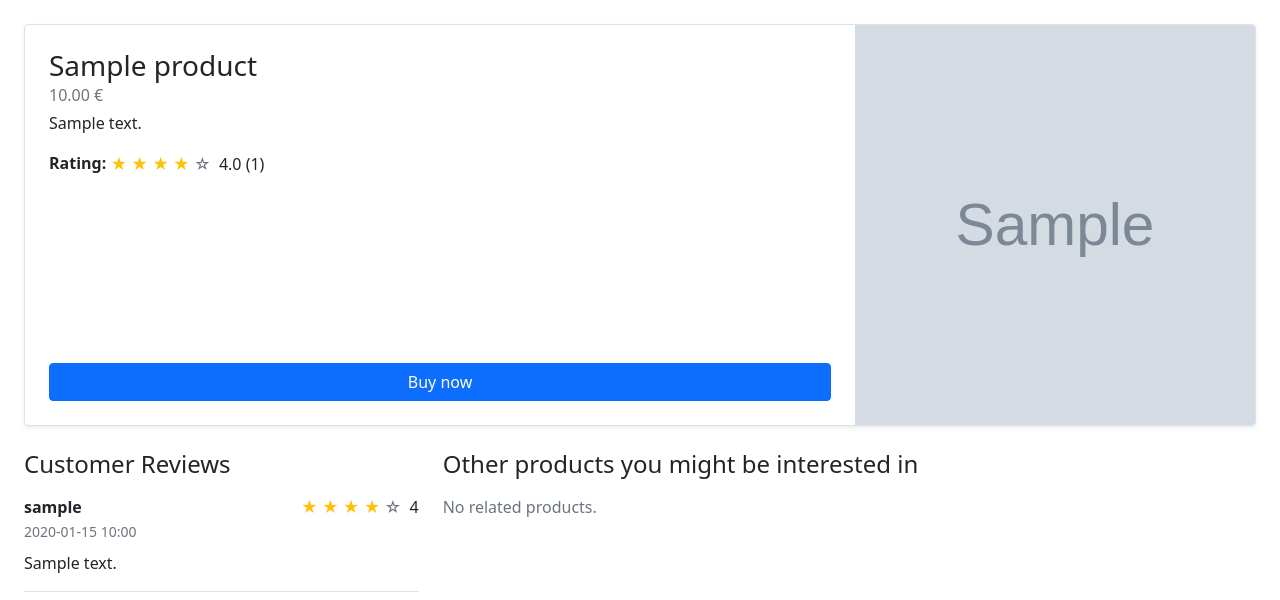
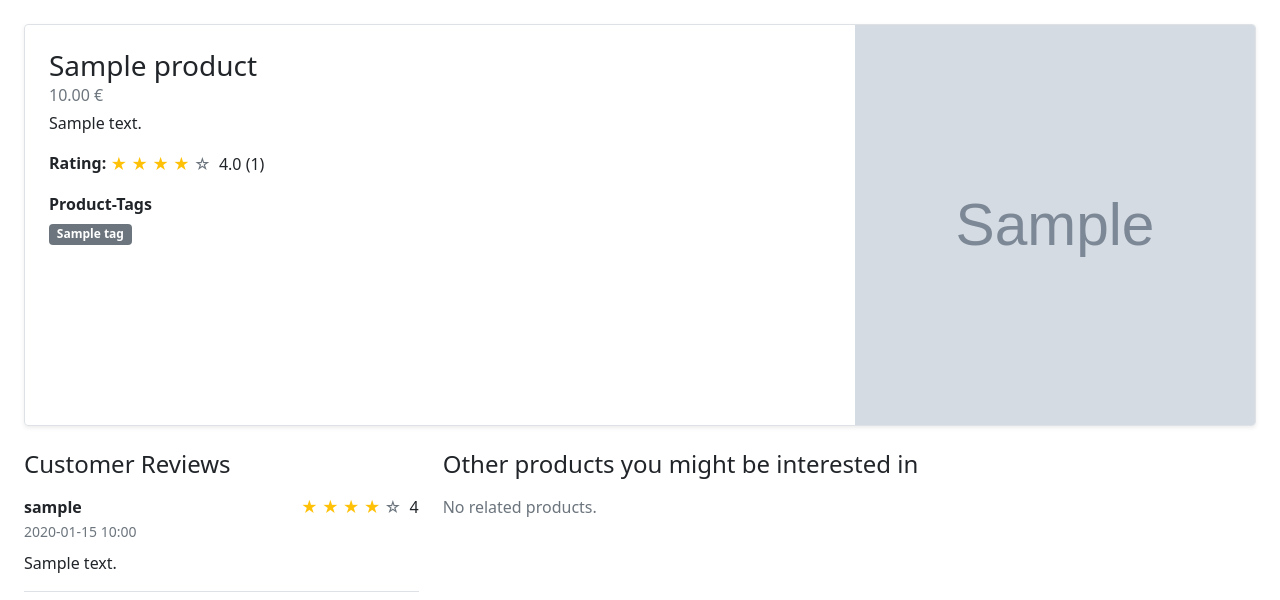
Before and after one commit to PariKhavari/baby-tools-world, a Django app: a page that uses src/products/templates/product.html in a window 1280 px wide. Shown: the part 56-656 px from the top of the page. Run offline with Django 5.2, Linux system fonts and the light colour scheme; tables that the repository leaves empty hold one stand-in row (values such as "Sample post"); grey boxes marked "Sample" are stand-in pictures.

Commit message:
feat(products): display product tags in product detail template

```diff
--- a/src/products/admin.py
+++ b/src/products/admin.py
@@ -1,5 +1,4 @@
 from django.contrib import admin
-
 from .models import Category, Comment, Product, Tag
 
 
--- a/src/products/templates/product.html
+++ b/src/products/templates/product.html
@@ -39,7 +39,19 @@
           {% endif %}
         {% endwith %}
 
-        <div class="btn btn-primary btn-center mt-auto">Buy now</div>
+       <!-- (3) Product Tags -->
+        <div class="mb-3">
+          <strong>Product-Tags</strong>
+          <div class="mt-1">
+            {% if product.tags.all %}
+              {% for tag in product.tags.all %}
+                <span class="badge bg-secondary me-1">{{ tag.name }}</span>
+              {% endfor %}
+            {% else %}
+              <span class="text-muted">no tags available</span>
+            {% endif %}
+          </div>
+        </div>
       </div>
 
       <div class="col-auto d-none d-lg-block">
```
Also changed, not shown: 1 other file.
